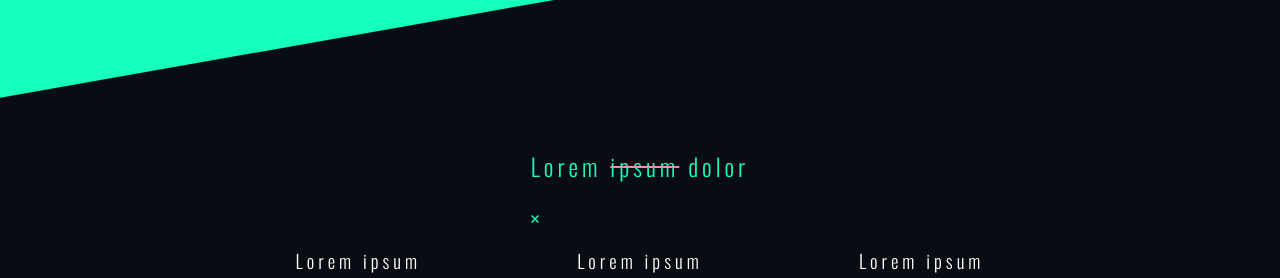
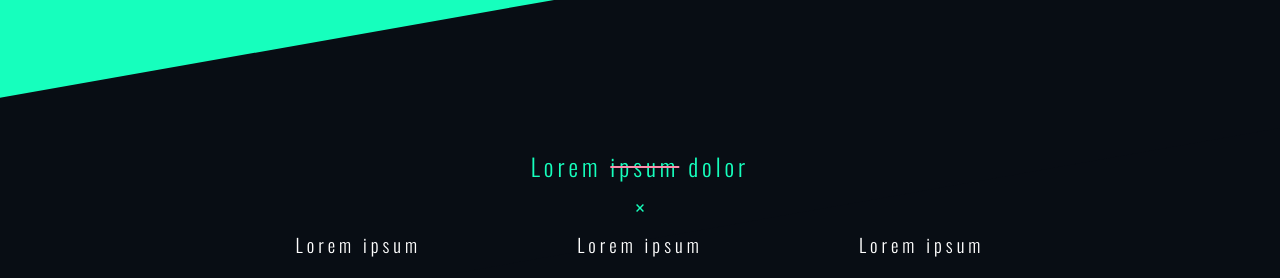
Before and after one commit to jmora-dev/202204-W03-Xavi-Morente-Javier-Mora, a website: page works.html in a window 1280 px wide. Shown: the top 278 px of the page. Drawn offline with nearby package versions, Linux system fonts and the light colour scheme.

Commit message:
Fix footer align

```diff
--- a/sass/partials/_footer.scss
+++ b/sass/partials/_footer.scss
@@ -30,6 +30,12 @@
     align-items: center;
     width: 100%;
     margin-top: 0;
+}
+
+.footer__header {
+    display: flex;
+    flex-direction: column;
+    align-items: center;
 }
 
 .footer__title {
```
Also changed, not shown: css/styles.css, 1 other file.
